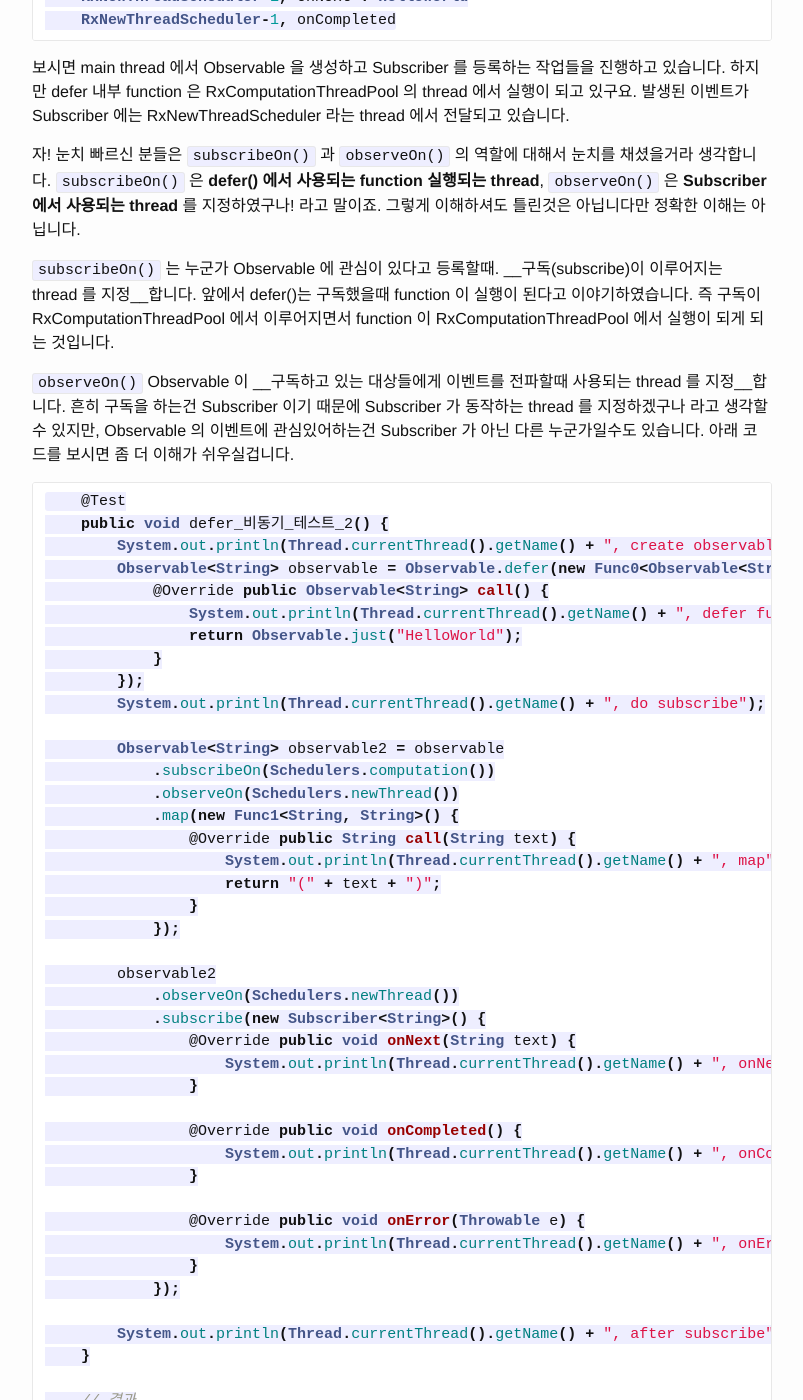
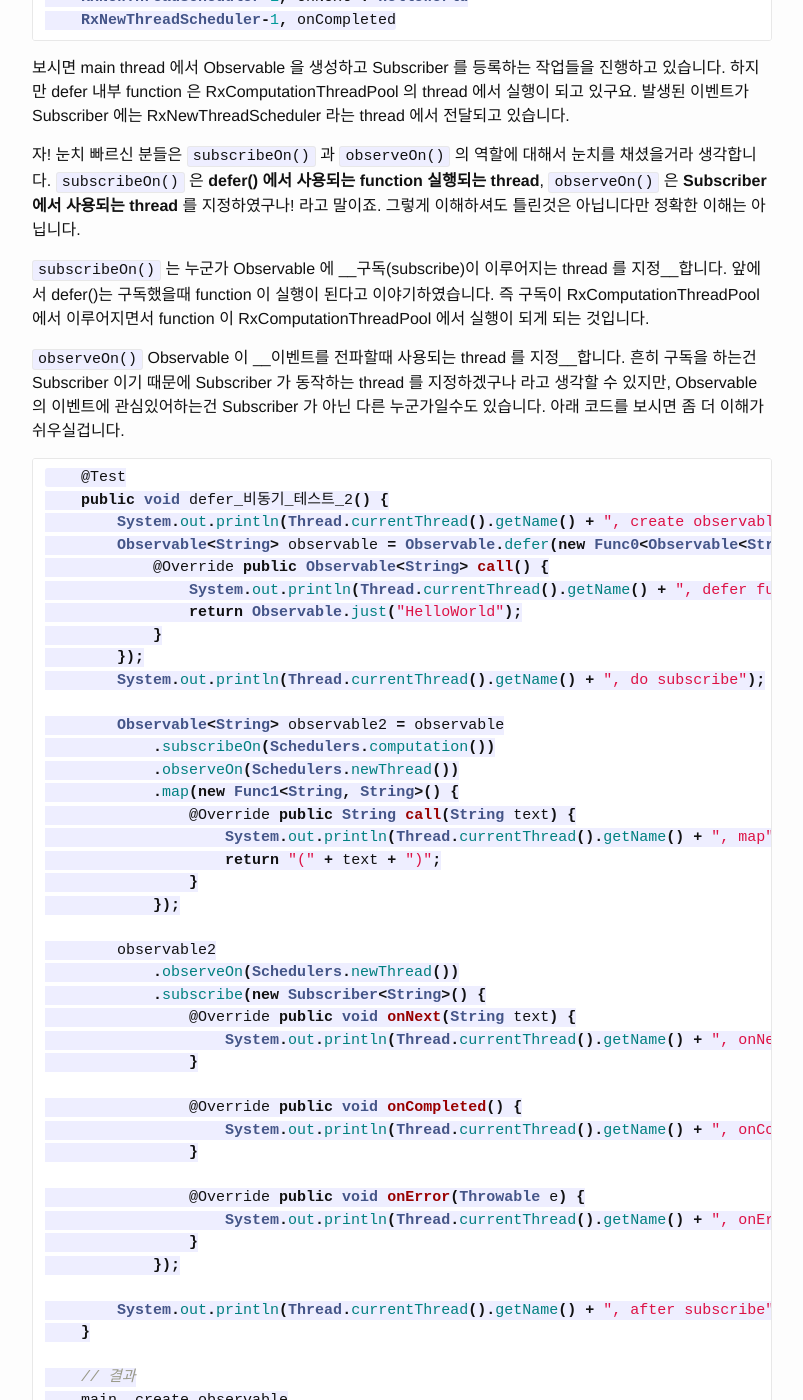
Before and after one commit to gaemi/gaemi.github.io, a Jekyll site: the page built from _posts/2015-05-20-RxJava with Android - 1 - RxJava 사용해보기.markdown, in a window 1280 px wide and 1400 px high, scrolled down 5700 px. Shown: the whole window, without its empty margins (238-1041 px from the left). Built offline with Jekyll 4.4.1, drawn with Linux system fonts in a browser that asks for light colours; Markdown is read by kramdown in place of the engine named in the settings; comment, search, counter and statistics services are not loaded; some of the changed text lies outside the part shown.

Commit message:
RxJava 조금 수정

```diff
--- a/_posts/2015-05-20-RxJava with Android - 1 - RxJava 사용해보기.markdown
+++ b/_posts/2015-05-20-RxJava with Android - 1 - RxJava 사용해보기.markdown
@@ -237,10 +237,10 @@ Subscriber 입장에서는 Observable 로 부터 아래와 같이 전파를 받
 `subscribeOn()` 은 __defer() 에서 사용되는 function 실행되는 thread__, `observeOn()` 은 __Subscriber 에서 사용되는 thread__ 를 지정하였구나! 라고 말이죠.
 그렇게 이해하셔도 틀린것은 아닙니다만 정확한 이해는 아닙니다.
 
-`subscribeOn()` 는 누군가 Observable 에 관심이 있다고 등록할때. __구독(subscribe)이 이루어지는 thread 를 지정__합니다.
+`subscribeOn()` 는 누군가 Observable 에 __구독(subscribe)이 이루어지는 thread 를 지정__합니다.
 앞에서 defer()는 구독했을때 function 이 실행이 된다고 이야기하였습니다. 즉 구독이 RxComputationThreadPool 에서 이루어지면서 function 이 RxComputationThreadPool 에서 실행이 되게 되는 것입니다.
 
-`observeOn()` Observable 이 __구독하고 있는 대상들에게 이벤트를 전파할때 사용되는 thread 를 지정__합니다.
+`observeOn()` Observable 이 __이벤트를 전파할때 사용되는 thread 를 지정__합니다.
 흔히 구독을 하는건 Subscriber 이기 때문에 Subscriber 가 동작하는 thread 를 지정하겠구나 라고 생각할 수 있지만, Observable 의 이벤트에 관심있어하는건 Subscriber 가 아닌 다른 누군가일수도 있습니다.
 아래 코드를 보시면 좀 더 이해가 쉬우실겁니다.
 
```
Also changed, not shown: other parts of _posts/2015-05-20-RxJava with Android - 1 - RxJava 사용해보기.markdown (+2 -1 lines).
